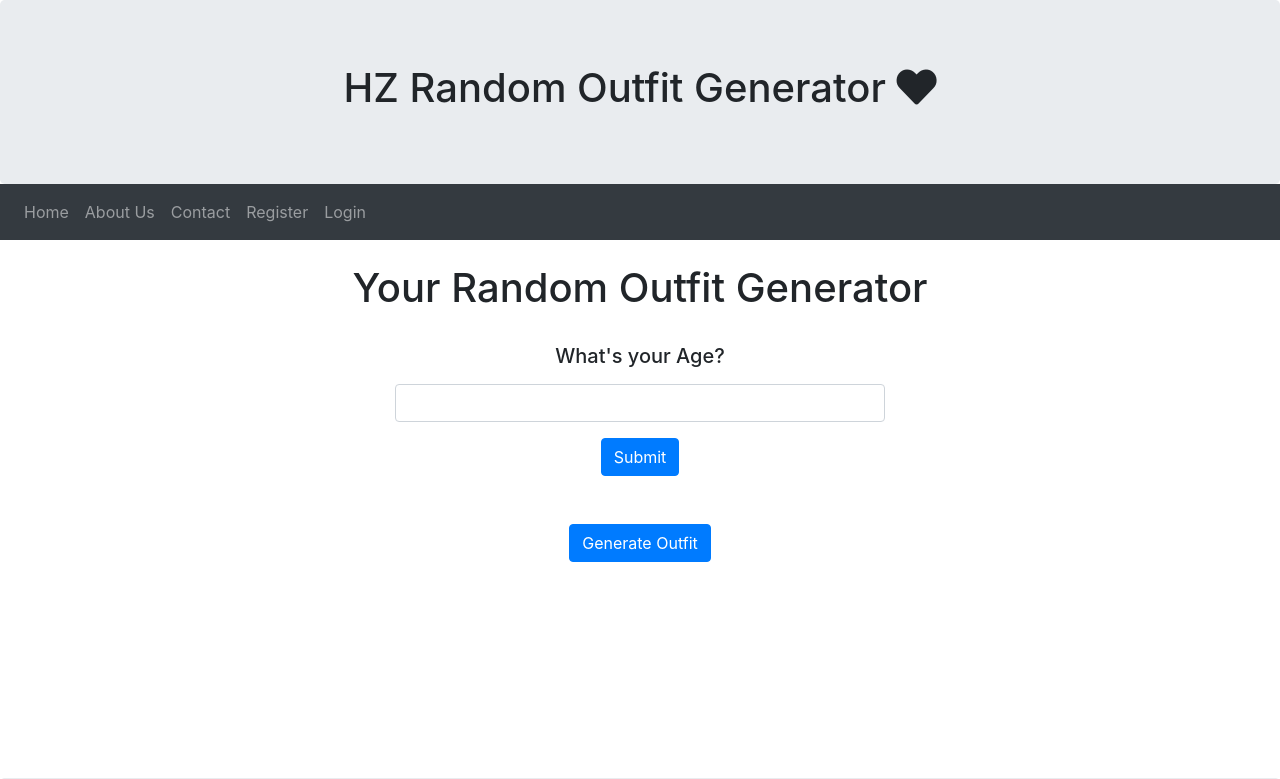
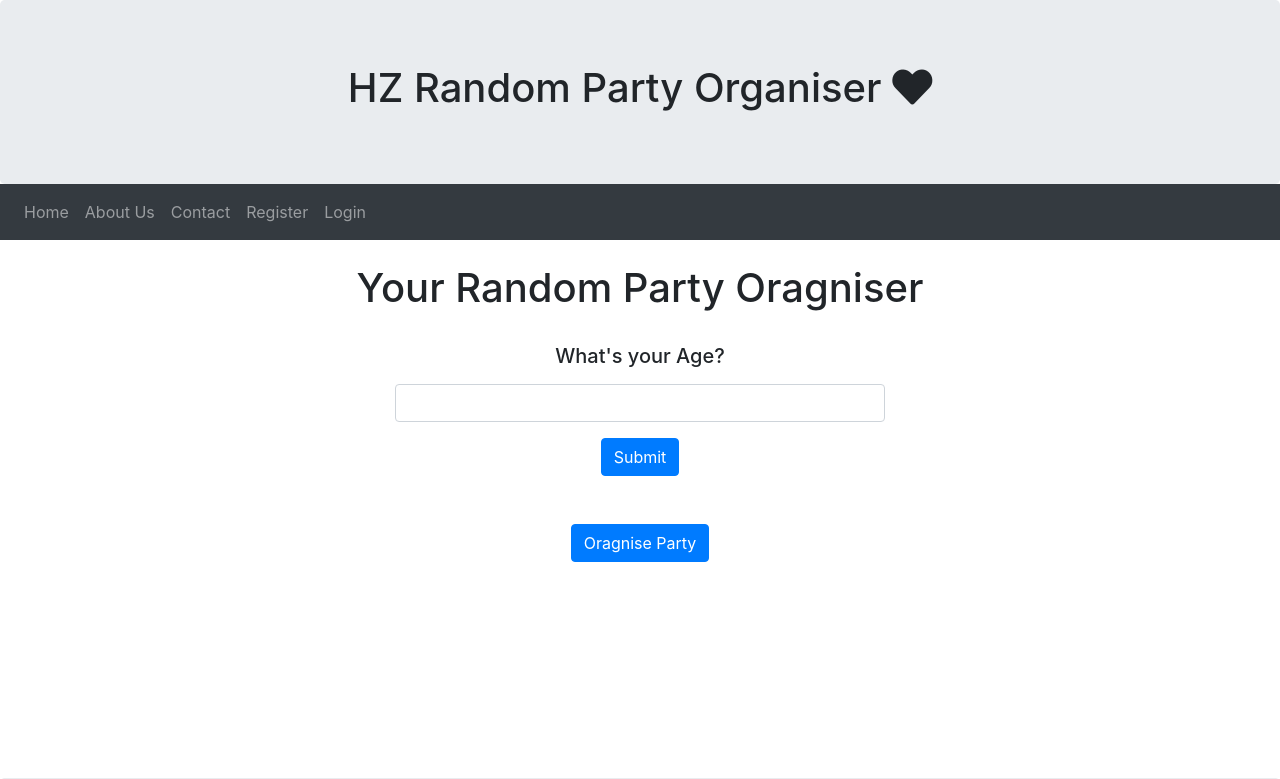
Before and after one commit to HifzaZaheer96/QAC-SFIA-2, a Flask app: page / in a window 1280 px wide. Shown: the top 779 px of the page. Run offline with Flask 2, Linux system fonts and the light colour scheme; data that the repository does not hold is empty; some libraries are stand-ins or nearby versions.

Commit message:
Updated index page

```diff
--- a/service_1/application/templates/index.html
+++ b/service_1/application/templates/index.html
@@ -2,7 +2,7 @@
 
 {% block body %}
             <h1>
-                <center>Your Random Outfit Generator </center>
+                <center>Your Random Party Oragniser </center>
             </h1>
 
 
@@ -28,7 +28,7 @@
             </h5>
             <br>
             <center><button class="btn btn-primary"  onclick="window.location.reload();">
-                Generate Outfit
+                Oragnise Party
             </button>
         </center>
 
--- a/service_1/application/templates/layout.html
+++ b/service_1/application/templates/layout.html
@@ -12,7 +12,7 @@
     </head>
 <body>
     <div class="jumbotron text-center" style="margin-bottom:0">
-        <h1>HZ Random Outfit Generator <i class="fas fa-heart"></i></h1>
+        <h1>HZ Random Party Organiser <i class="fas fa-heart"></i></h1>
       </div>
 
       {% with messages = get_flashed_messages(with_categories=true) %}
```
